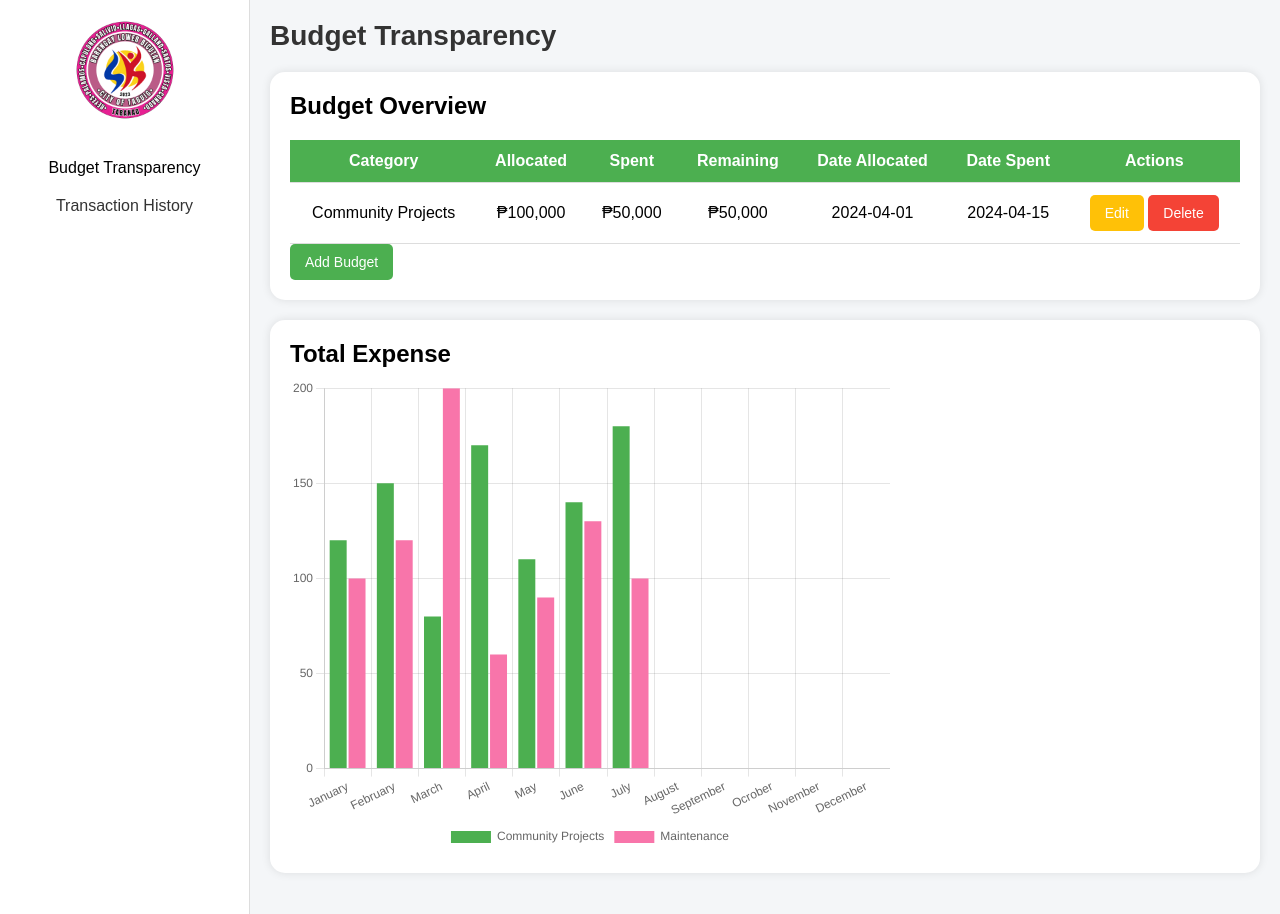
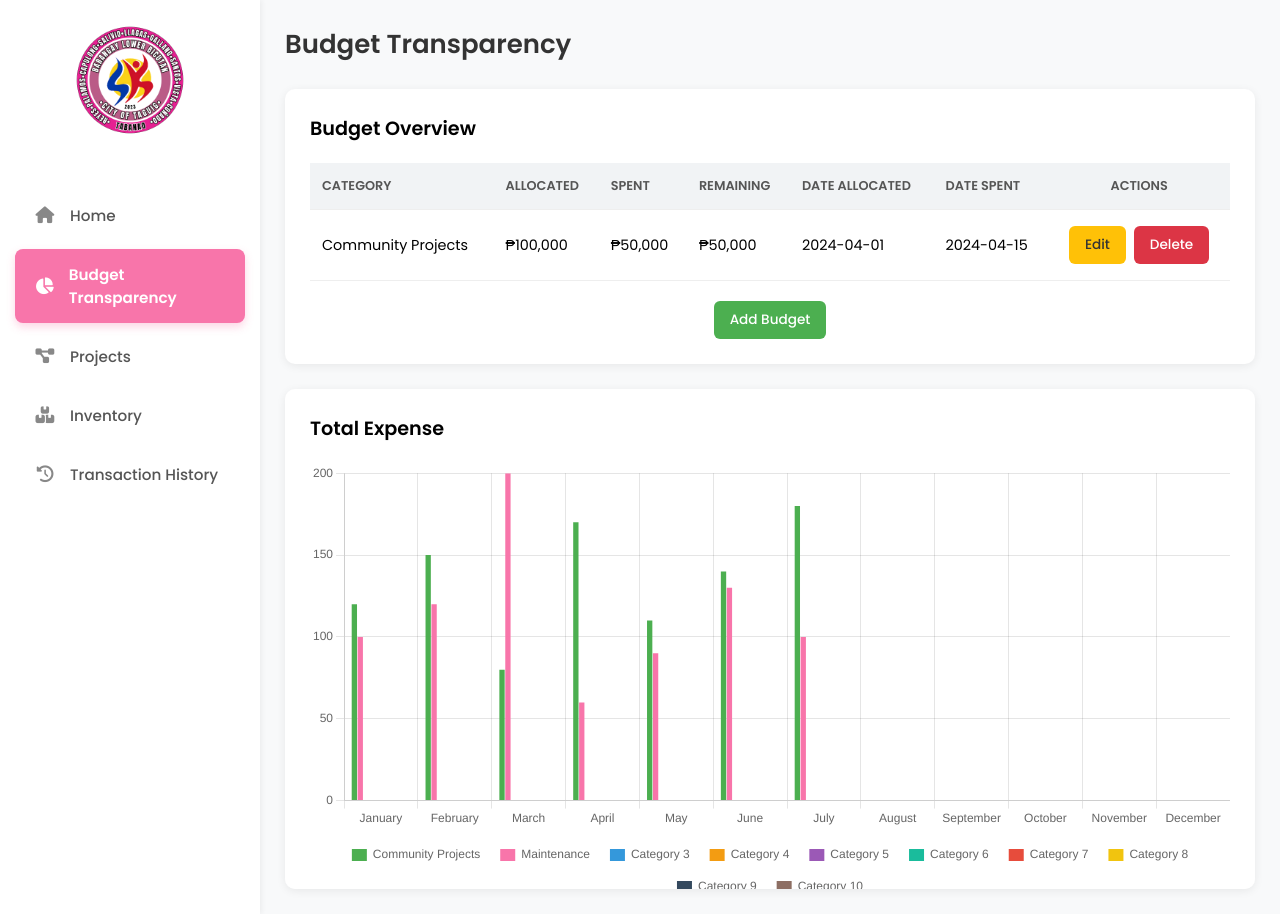
Before and after one commit to Pasionpreciouskaye/CAPSTONE-project, a PHP site: page /budgetdashboard.html in a window 1280 px wide. Run offline with PHP 8.4, Linux system fonts and the light colour scheme.

Commit message:
Adjust Budget Chart

```diff
--- a/budgetdashboard.html
+++ b/budgetdashboard.html
@@ -5,32 +5,52 @@
     <meta charset="UTF-8" />
     <meta name="viewport" content="width=device-width, initial-scale=1.0" />
     <title>Budget Transparency</title>
+    <link rel="stylesheet" href="https://cdnjs.cloudflare.com/ajax/libs/font-awesome/6.5.1/css/all.min.css"
+          integrity="sha512-DTOQO9RWCH3ppGqcWaEA1BIZOC6xxalwEsw9c2QQeAIftl+Vegovlnee1c9QX4TctnWMn13TZye+giMm8e2LwA=="
+          crossorigin="anonymous" referrerpolicy="no-referrer" />
     <link rel="stylesheet" href="./style/budgetdashboard.css" />
     <script src="https://cdn.jsdelivr.net/npm/chart.js"></script>
 </head>
 
 <body>
 
-  <!-- Sidebar -->
   <aside class="sidebar">
     <div class="logo">
         <img src="./logo/SK-Logo.png" alt="SK Logo" />
     </div>
     <nav>
         <ul>
-        <li class="active">Budget Transparency</li>
-        <li><a href="transactionhistory.html">Transaction History</a></li>
+            <li>
+                <a href="index.html"> <i class="fas fa-home"></i> <span>Home</span>
+                </a>
+            </li>
+            <li class="active">
+                <a href="budgetdashboard.html">
+                    <i class="fas fa-chart-pie"></i> <span>Budget Transparency</span>
+                </a>
+            </li>
+             <li>
+                <a href="projects.html"> <i class="fas fa-project-diagram"></i> <span>Projects</span>
+                </a>
+            </li>
+            <li>
+                <a href="inventory.html"> <i class="fas fa-boxes-stacked"></i> <span>Inventory</span>
+                </a>
+            </li>
+            <li>
+                <a href="transactionhistory.html">
+                    <i class="fas fa-history"></i> <span>Transaction History</span>
+                </a>
+            </li>
             </ul>
     </nav>
   </aside>
 
-  <!-- Main Content -->
     <div class="main-content">
         <header>
             <h1>Budget Transparency</h1>
         </header>
 
-    <!-- Budget Table Section -->
         <section class="table-container">
             <h2>Budget Overview</h2>
             <table class="table">
@@ -63,14 +83,12 @@
             <button class="btn btn-add" onclick="openModal()">Add Budget</button>
         </section>
 
-    <!-- Chart Section -->
         <section class="chart-container">
             <h2>Total Expense</h2>
             <canvas id="expenseChart"></canvas>
         </section>
     </div>
 
-  <!-- Add/Edit Budget Modal -->
     <div class="modal" id="addBudgetModal">
          <div class="modal-content">
              <span class="close-btn" onclick="closeModal()">&times;</span>
--- a/style/budgetdashboard.css
+++ b/style/budgetdashboard.css
@@ -1,210 +1,237 @@
+/* Import Google Font */
+@import url('https://fonts.googleapis.com/css2?family=Poppins:wght@300;400;500;600&display=swap');
+
 /* General Styles */
 * {
     margin: 0;
     padding: 0;
     box-sizing: border-box;
-    font-family: "Arial", sans-serif;
+    /* Use the imported font */
+    font-family: "Poppins", "Arial", sans-serif;
 }
 
 body {
-    background-color: #f4f6f8;
+    background-color: #f8f9fa; /* Slightly lighter grey background */
     display: flex;
     min-height: 100vh;
+    overflow-x: hidden; /* Prevent horizontal scroll */
 }
 
-  /* Sidebar */
+/* === Sidebar Styles === */
 .sidebar {
-    width: 250px;
-    background-color: #fff;
+    width: 260px;
+    background-color: #ffffff;
     height: 100vh;
-    border-right: 1px solid #ddd;
+    box-shadow: 2px 0 5px rgba(0, 0, 0, 0.05);
     display: flex;
     flex-direction: column;
-    align-items: center;
-    padding-top: 20px;
+    padding-top: 25px;
+    flex-shrink: 0;
+    position: sticky;
+    top: 0;
+    transition: width 0.3s ease;
+}
+
+.sidebar .logo {
+    text-align: center;
+    margin-bottom: 40px;
+    padding: 0 15px;
 }
 
 .sidebar .logo img {
-    width: 100px;
+    width: 110px;
     height: auto;
-    margin-bottom: 30px;
 }
 
 .sidebar nav ul {
     list-style: none;
     width: 100%;
     padding: 0;
+    margin: 0;
 }
 
 .sidebar nav ul li {
-    text-align: center;
     cursor: pointer;
-    margin: 5px 20px;
-    border-radius: 10px;
-    transition: all 0.3s ease-in-out;
+    margin: 8px 15px;
+    border-radius: 8px;
+    transition: background-color 0.2s ease-in-out;
 }
 
 .sidebar nav ul li a {
     text-decoration: none;
-    color: #333;
-    display: block;
-    padding: 15px;
-    transition: all 0.3s ease-in-out;
+    color: #555;
+    display: flex;
+    align-items: center;
+    padding: 14px 20px;
+    border-radius: 8px;
+    transition: color 0.2s ease-in-out, background-color 0.2s ease-in-out;
+    font-weight: 500;
+    font-size: 0.95rem;
 }
 
-  .sidebar nav ul li a:hover {
-    background-color: #f875aa;
-    color: #fff;
-    transform: scale(1.05);
+.sidebar nav ul li a i {
+    margin-right: 15px;
+    font-size: 1.1em;
+    width: 20px;
+    text-align: center;
+    color: #888;
+    transition: color 0.2s ease-in-out;
 }
 
-  /* Active State */
+.sidebar nav ul li a span {
+    flex-grow: 1;
+}
+
+.sidebar nav ul li:not(.active):hover {
+    background-color: #f8f0f4;
+}
+
+.sidebar nav ul li:not(.active):hover a {
+    color: #d83a87;
+}
+
+.sidebar nav ul li:not(.active):hover a i {
+    color: #d83a87;
+}
+
 .sidebar nav ul li.active a {
     background-color: #f875aa;
     color: white;
-    font-weight: bold;
+    font-weight: 600;
+    box-shadow: 0 4px 8px rgba(248, 117, 170, 0.3);
 }
+
+.sidebar nav ul li.active a i {
+    color: white;
+}
+
+/* === End of Sidebar Styles === */
 
 /* Main Content */
 .main-content {
     flex-grow: 1;
-    padding: 20px;
+    padding: 25px;
+    overflow-y: auto;
+    height: 100vh;
+    background-color: #f8f9fa;
 }
 
 /* Header */
 header h1 {
-    font-size: 28px;
+    font-size: 26px;
     color: #333;
-    margin-bottom: 20px;
+    margin-bottom: 25px;
+    font-weight: 600;
 }
 
 /* Table Section */
 .table-container {
     background-color: #fff;
-    padding: 20px;
-    border-radius: 15px;
-    box-shadow: 0 0 10px rgba(0, 0, 0, 0.1);
+    padding: 25px;
+    border-radius: 10px;
+    box-shadow: 0 2px 10px rgba(0, 0, 0, 0.07);
+    margin-bottom: 25px;
+    overflow-x: auto;
+}
+.table-container h2 {
     margin-bottom: 20px;
+    font-size: 1.2rem;
+    font-weight: 600;
 }
+
 
 .table {
     width: 100%;
     border-collapse: collapse;
-    margin-top: 20px;
+    margin-top: 0;
+    min-width: 700px;
 }
 
 .table th,
 .table td {
-    padding: 12px;
+    padding: 14px 12px;
+    text-align: left;
+    border-bottom: 1px solid #eee;
+    font-size: 0.9rem;
+}
+
+.table td:last-child,
+.table th:last-child {
     text-align: center;
-    border-bottom: 1px solid #ddd;
 }
 
 .table th {
-    background-color: #4caf50;
-    color: #fff;
+    background-color: #f1f3f5;
+    color: #555;
+    font-weight: 600;
+    text-transform: uppercase;
+    font-size: 0.8rem;
+    position: sticky;
+    top: 0;
+    z-index: 1;
 }
 
 /* Buttons */
 .btn {
-    padding: 10px 15px;
-    border-radius: 5px;
+    padding: 9px 16px;
+    border-radius: 6px;
     cursor: pointer;
-    font-size: 14px;
+    font-size: 0.85rem;
     border: none;
-    transition: all 0.3s ease;
+    transition: all 0.2s ease;
+    font-weight: 500;
+    margin: 2px;
+    white-space: nowrap;
 }
 
-  .btn-add {
-    background-color: #4caf50;
-    color: white;
-  }
+.btn-add { background-color: #4caf50; color: white; display: block; margin: 20px auto 0; width: fit-content; }
+.btn-add:hover { background-color: #45a049; }
+.btn-edit { background-color: #ffc107; color: #333; }
+.btn-edit:hover { background-color: #e0a800; }
+.btn-delete { background-color: #dc3545; color: white; }
+.btn-delete:hover { background-color: #c82333; }
+.btn-save { background-color: #28a745; color: white; margin-top: 15px; width: 100%; padding: 12px; font-size: 1rem; }
+.btn-save:hover { background-color: #218838; }
 
-  .btn-edit {
-    background-color: #ffc107;
-    color: #fff;
-  }
-
-  .btn-delete {
-    background-color: #f44336;
-    color: #fff;
-  }
-
-  .btn-save {
-    background-color: #4caf50;
-    color: white;
-    margin-top: 10px;
-  }
-
-  .btn:hover {
-    transform: scale(1.05);
-    opacity: 0.9;
-  }
 
 /* Chart Container */
 .chart-container {
     background-color: #fff;
-    padding: 20px;
-    border-radius: 15px;
-    box-shadow: 0 0 10px rgba(0, 0, 0, 0.1);
-    margin-top: 20px;
+    padding: 25px;
+    border-radius: 10px;
+    box-shadow: 0 2px 10px rgba(0, 0, 0, 0.07);
+    margin-top: 25px;
+    /* ***** CHANGES APPLIED HERE ***** */
+    position: relative; /* Added for positioning context */
+    max-height: 500px;  /* Limit the container height (Adjust value as needed) */
+    overflow: auto;     /* Add scrollbars IF content overflows max-height */
+    /* ******************************** */
+}
+.chart-container h2 {
+    margin-bottom: 20px;
+    font-size: 1.2rem;
+    font-weight: 600;
 }
 
-  canvas {
+canvas#expenseChart {
     width: 100% !important;
     height: auto !important;
-    max-width: 600px;
     margin-top: 10px;
+    display: block;
+    /* ***** ADDED THIS ***** */
+    max-height: 100%; /* Ensure canvas tries to fit container */
+     /* ******************** */
 }
 
 /* Modal */
-  .modal {
-    display: none;
-    position: fixed;
-    z-index: 10;
-    left: 0;
-    top: 0;
-    width: 100%;
-    height: 100%;
-    background: rgba(0, 0, 0, 0.5);
-  }
-
-  .modal-content {
-    background-color: #fff;
-    margin: 15% auto;
-    padding: 20px;
-    border-radius: 12px;
-    width: 400px;
-    position: relative;
-  }
-
-  .modal-content h3 {
-    margin-bottom: 15px;
-    text-align: center;
-  }
-
-  .close-btn {
-    position: absolute;
-    right: 10px;
-    top: 5px;
-    font-size: 20px;
-    cursor: pointer;
-  }
+.modal { display: none; position: fixed; z-index: 1000; left: 0; top: 0; width: 100%; height: 100%; background: rgba(0, 0, 0, 0.6); overflow-y: auto; padding-top: 50px; }
+.modal-content { background-color: #fff; margin: 5% auto; padding: 30px 35px; border-radius: 8px; width: 90%; max-width: 550px; position: relative; box-shadow: 0 5px 20px rgba(0, 0, 0, 0.25); }
+.modal-content h3 { margin-bottom: 30px; text-align: center; font-size: 1.5rem; color: #333; font-weight: 600; }
+.close-btn { position: absolute; right: 18px; top: 12px; font-size: 1.8rem; font-weight: normal; color: #aaa; cursor: pointer; transition: color 0.2s ease; line-height: 1; }
+.close-btn:hover { color: #333; }
 
 /* Form */
-  .form-group {
-    margin-bottom: 15px;
-  }
-
-  .form-group label {
-    display: block;
-    font-weight: bold;
-    margin-bottom: 5px;
-  }
-
-  .form-group input {
-    width: 100%;
-    padding: 10px;
-    border: 1px solid #ddd;
-    border-radius: 5px;
-  }
+.form-group { margin-bottom: 22px; }
+.form-group label { display: block; font-weight: 500; margin-bottom: 8px; color: #444; font-size: 0.9rem; }
+.form-group input[type="text"], .form-group input[type="number"], .form-group input[type="date"] { width: 100%; padding: 12px 15px; border: 1px solid #ced4da; border-radius: 6px; font-size: 0.95rem; transition: border-color 0.2s ease, box-shadow 0.2s ease; }
+.form-group input:focus { border-color: #f875aa; outline: none; box-shadow: 0 0 0 3px rgba(248, 117, 170, 0.25); }
```
Also changed, not shown: js/budget.js (+74 -19 lines). Lines whose indentation alone changed are shown as unchanged.
